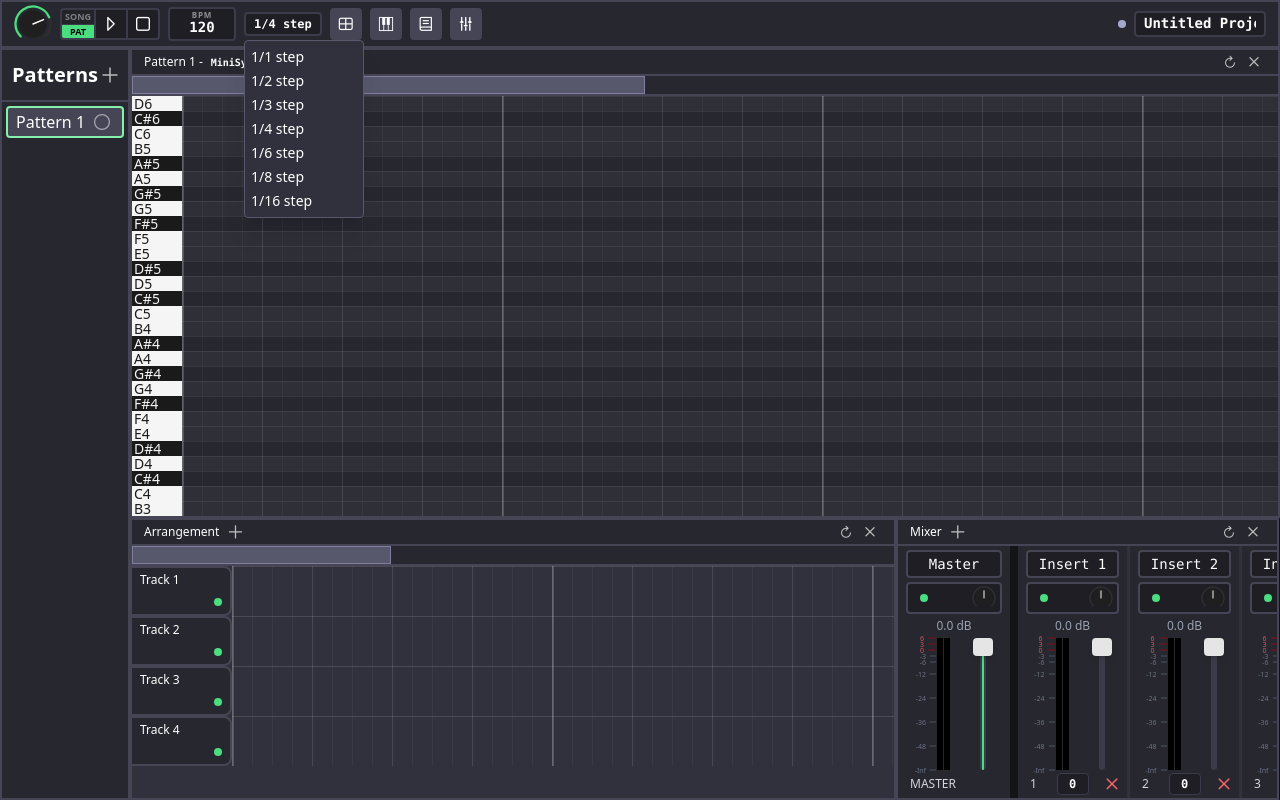
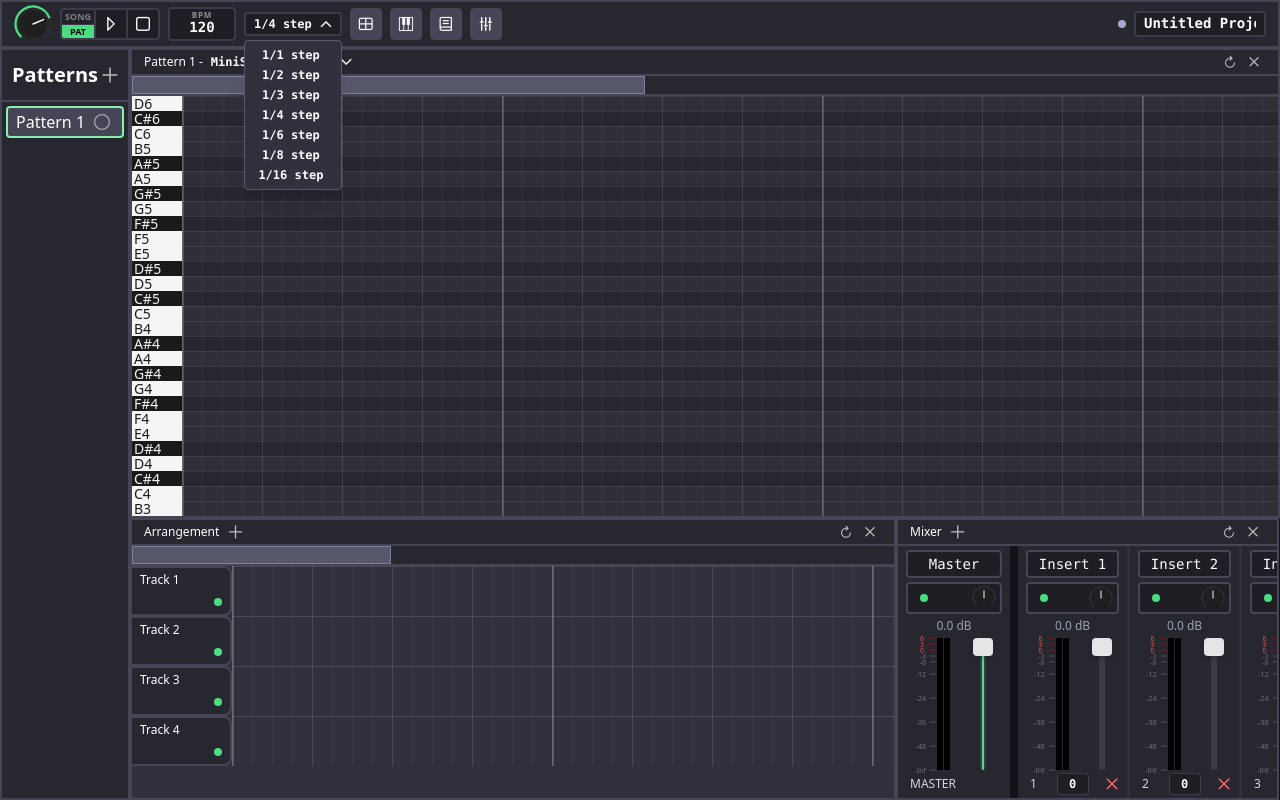
Before and after one commit to Narwhale14/kiwave, a Vue app: page / in a window 1280 px wide. Both pictures are taken after a click on the button "1/4 step". Built offline with nearby package versions, Linux system fonts and the light colour scheme.

Commit message:
fixed menus, removed BaseDropdown, fixed pianoroll bugs

```diff
--- a/src/audio/PianoRoll.ts
+++ b/src/audio/PianoRoll.ts
@@ -1,5 +1,5 @@
 import { reactive } from 'vue';
-import { snapDivision, getSnapSize } from '../util/snap'
+import { getSnapSize } from '../util/snap'
 import { PARAMETER_MAP } from './Automation';
 import { createDefaultCurve, resizeNodes, shiftNodeValues, type AutomationCurve } from './Automation';
 import { markDirty } from '../util/dirty';
@@ -65,15 +65,9 @@ export class PianoRoll {
     }
 
     getHoveredNote(cell: { row: number, col: number }) {
-        const gridCol = Math.round(cell.col * snapDivision.value);
-        const index = this._noteData.findIndex(n => {
-            if(n.row !== cell.row) return false;
-
-            const noteStart = Math.round(n.col * snapDivision.value);
-            const noteEnd = Math.round((n.col + n.length) * snapDivision.value);
-
-            return gridCol >= noteStart && gridCol < noteEnd;
-        });
+        const index = this._noteData.findIndex(n =>
+            n.row === cell.row && cell.col >= n.col && cell.col < n.col + n.length
+        );
 
         return index === -1 ? null : { note: this._noteData[index], index };
     }
--- a/src/audio/Scheduler.ts
+++ b/src/audio/Scheduler.ts
@@ -313,7 +313,7 @@ export class Scheduler {
         if(!this._isPlaying) return;
 
         this._isPlaying = false;
-        this._pauseTime = this.getCurrentBeat();
+        this._pauseTime = this._loopEnabled ? this._loopStart : 0;
 
         if(this.schedulerTimerId !== null) {
             clearInterval(this.schedulerTimerId);
@@ -328,6 +328,9 @@ export class Scheduler {
         this.panicAll();
         if(this.playStateCallback) {
             this.playStateCallback(false);
+        }
+        if(this.playheadCallback) {
+            this.playheadCallback(this._pauseTime);
         }
     }
 
--- a/src/components/HeaderBar.vue
+++ b/src/components/HeaderBar.vue
@@ -141,12 +141,13 @@ function startResize(e: PointerEvent) {
     </div>
 
     <!-- snap div -->
-    <button class="flex flex-col items-center border-2 border-mix-25 rounded bg-mix-10 px-2 py-0.5 hover:bg-mix-20"
+    <button class="flex flex-row items-center border-2 border-mix-25 rounded bg-mix-10 px-2 py-0.5 hover:bg-mix-20 gap-2"
       @click="snapMenu?.toggle($event)"
     >
       <span class="text-xs font-mono font-bold">1/{{ snapDivision }} step</span>
+      <span class="pi pi-chevron-down text-xs transition-transform" :class="{ 'rotate-180': snapMenu?.isOpen }" />
     </button>
-    <Menu ref="snapMenu" :items="snapOptions" :width="120" />
+    <Menu ref="snapMenu" :items="snapOptions" />
 
     <!-- arrangement toggle -->
     <button class="flex items-center justify-center w-8 h-8 rounded transition-colors hover:bg-mix-35" :class="arrangementVisible ? 'bg-mix-30' : 'bg-mix-20'"
--- a/src/components/PianoRoll.vue
+++ b/src/components/PianoRoll.vue
@@ -5,7 +5,7 @@ import { noteToMidi } from '../util/midi';
 import { getAudioEngine } from '../services/audioEngineManager';
 import { getVisualSnapWidth, dynamicSnap } from '../util/snap';
 import { playbackMode, registerPatternCallbacks, unregisterPatternCallbacks } from '../services/playbackModeManager';
-import BaseDropdown from './modals/BaseDropdown.vue';
+import Menu from './modals/Menu.vue';
 import NoteAutomationOverlay from './overlays/NoteAutomationOverlay.vue';
 import { ALL_PARAMETERS, PARAMETER_MAP } from '../audio/Automation';
 import { shiftNodeValues, type AutomationCurve } from '../audio/Automation';
@@ -71,6 +71,20 @@ const beatsPerBar = 4;
 
 const barCount = computed(() => Math.ceil(props.roll.getEndBeat(beatsPerBar) / beatsPerBar) + 7);
 const totalWidth = computed(() => barCount.value * beatsPerBar * colWidth.value);
+
+// channel selection dropdown
+const channelMenu = ref<InstanceType<typeof Menu> | null>(null);
+const channelMenuItems = computed(() => channels.value.map(ch => ({
+  label: ch.name,
+  action: () => { selectedChannelId.value = ch.id; }
+})));
+
+// lane menu dropdown
+const laneMenu = ref<InstanceType<typeof Menu> | null>(null);
+const laneMenuItems = computed(() => ALL_PARAMETERS.map(p => ({
+  label: p.label,
+  action: () => toggleLane(p.id)
+})));
 
 const activeAutomationLane = ref<string | null>(null);
 const activeLaneDef = computed(() => activeAutomationLane.value ? PARAMETER_MAP.get(activeAutomationLane.value) ?? null : null);
@@ -273,7 +287,8 @@ function handlePointerMove(event: PointerEvent) {
   const cell = getCellFromPointer(event);
   state.hoverCell = cell;
 
-  const hovered = props.roll.getHoveredNote(cell);
+  const rawCol = (event.clientX - workspaceContainer.value!.getBoundingClientRect().left) / colWidth.value;
+  const hovered = props.roll.getHoveredNote({ row: cell.row, col: rawCol });
   state.hoverNote = hovered?.note ?? null;
 
   if(hovered?.note && isNearRightEdge(event, hovered.note)) {
@@ -304,7 +319,8 @@ async function handlePointerDown(event: PointerEvent) {
   if(!state.hoverCell) return;
   if(activeAutomationLane.value) return; // note editing disabled while a lane is active
 
-  const hovered = props.roll.getHoveredNote(state.hoverCell);
+  const rawCol = (event.clientX - workspaceContainer.value!.getBoundingClientRect().left) / colWidth.value;
+  const hovered = props.roll.getHoveredNote({ row: state.hoverCell.row, col: rawCol });
 
   // right click delete
   if(hovered?.note) {
@@ -513,27 +529,23 @@ onBeforeUnmount(() => {
       @pointerdown.stop="dragWindow?.($event)">
       <span class="text-xs font-medium">{{ props.name }} - </span>
 
-      <BaseDropdown title="Instrument"
-        v-model="selectedChannelId"
-        :items="channels"
-        item-label="name"
-        item-value="id"
-        button-class="px-2 py-0.5 font-mono font-bold min-w-0"
-        width="30"
-      />
+      <button class="flex flex-row items-center gap-1 px-2 py-0.5 font-mono font-bold text-xs rounded hover:bg-mix-25 transition-colors"
+        title="Instrument" @pointerdown.stop @click="channelMenu?.toggle($event)"
+      >
+        <span class="truncate max-w-24">{{ channels.find(c => c.id === selectedChannelId)?.name ?? 'Select' }}</span>
+        <span class="pi pi-chevron-down text-xs transition-transform" :class="{ 'rotate-180': channelMenu?.isOpen }" />
+      </button>
+      <Menu ref="channelMenu" :items="channelMenuItems" />
 
-      <BaseDropdown title="Automation Lane"
-        :model-value="activeAutomationLane"
-        :items="ALL_PARAMETERS"
-        item-label="label"
-        item-value="id"
-        button-class="px-2 py-0.5 font-mono font-bold min-w-0"
-        width="30"
-        display="image"
-        display-image="/icons/automation-icon-white.png"
-        :button-style="activeLaneDef ? { backgroundColor: manipulateColor(activeLaneDef.color, 0, 0.5)} : {}"
-        @update:model-value="toggleLane"
-      />
+      <button class="flex flex-row items-center gap-1 px-2 py-0.5 rounded hover:bg-mix-25 transition-colors"
+        title="Automation Lane"
+        :style="activeLaneDef ? { backgroundColor: manipulateColor(activeLaneDef.color, 0, 0.5) } : {}"
+        @pointerdown.stop @click="laneMenu?.toggle($event)"
+      >
+        <img src="/icons/automation-icon-white.png" class="w-3.5 h-3.5 object-contain" />
+        <span class="pi pi-chevron-down text-xs transition-transform" :class="{ 'rotate-180': laneMenu?.isOpen }" />
+      </button>
+      <Menu ref="laneMenu" :items="laneMenuItems" :width="80" />
 
       <button v-if="cachedCurves.size > 0" class="w-5 h-5 rounded flex items-center justify-center text-red-400 hover:text-red-300 shrink-0" @pointerdown.stop @click="cachedCurves.clear();" title="Clear automation curve cache">
         <span class="pi pi-times text-xs" />
--- a/src/components/modals/Menu.vue
+++ b/src/components/modals/Menu.vue
@@ -56,7 +56,7 @@ onBeforeUnmount(() => {
   document.removeEventListener('click', handleClickOutside);
 });
 
-defineExpose({ toggle, open, close: closeMenu });
+defineExpose({ toggle, open, close: closeMenu, isOpen });
 </script>
 
 <template>
--- a/src/components/modals/SubMenu.vue
+++ b/src/components/modals/SubMenu.vue
@@ -80,13 +80,12 @@ function calculateSubmenuPosition(index: number) {
 </script>
 
 <template>
-  <div class="py-1" :style="{ width: width ? width + 'px' : 'auto' }">
+  <div class="py-1 flex flex-col justify-center items-center" :style="{ width: width ? width + 'px' : 'auto' }">
     <template v-for="(item, index) in items" :key="index">
-
       <div v-if="item.separator" class="my-1 h-px bg-mix-40"></div>
 
       <div v-else :ref="(element) => setItemRef(element, index)"
-        class="relative flex items-center justify-between px-1.5 py-0.5 text-sm transition-colors"
+        class="relative flex items-center justify-between px-1.5 py-0.5 text-xs font-mono font-bold transition-colors"
         :class="[
           item.disabled ? 'cursor-not-allowed opacity-50' : 'hover:bg-mix-25 cursor-pointer',
           (hoveredIndex === index || openSubmenuIndex === index) && !item.disabled ? 'bg-mix-25' : ''
@@ -95,7 +94,7 @@ function calculateSubmenuPosition(index: number) {
         @mouseleave="onMouseLeave(index)"
         @click="handleClick(item)"
       >
-        <span class="truncate pr-2">{{ item.label }}</span>
+        <span class="truncate pr-1">{{ item.label }}</span>
 
         <span v-if="item.subMenu" class="shrink-0 ml-auto text-xs pi pi-caret-right"/>
 
```
